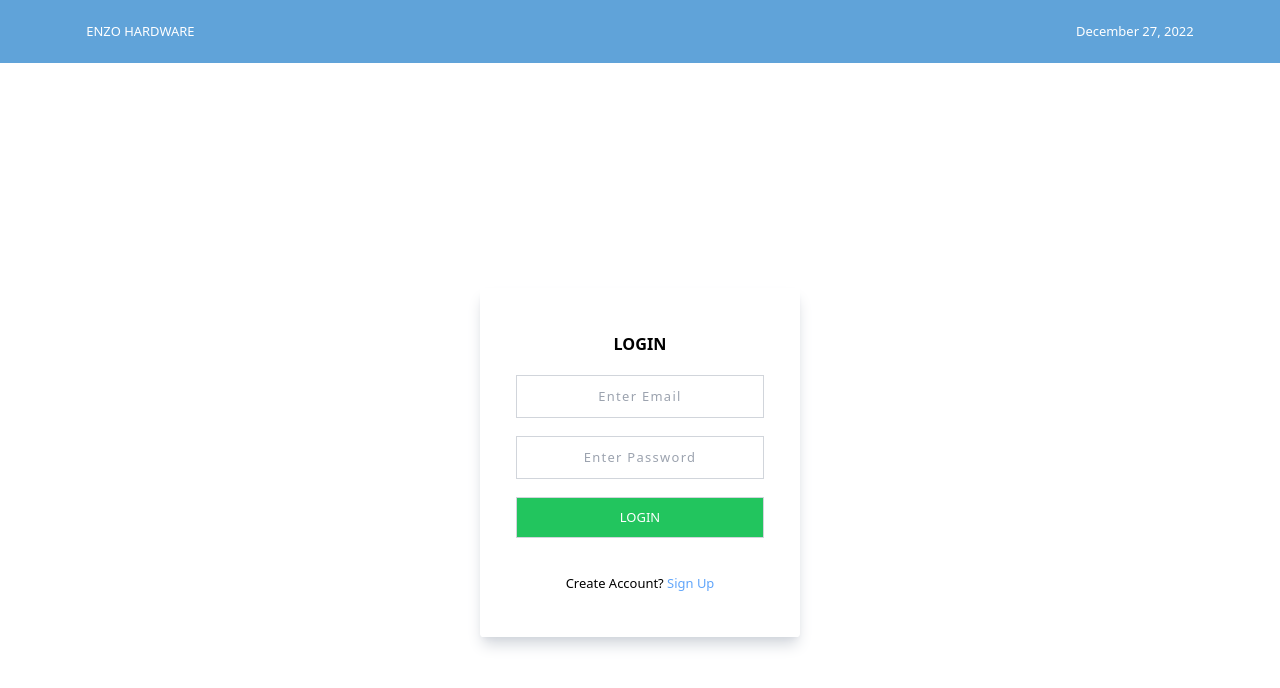
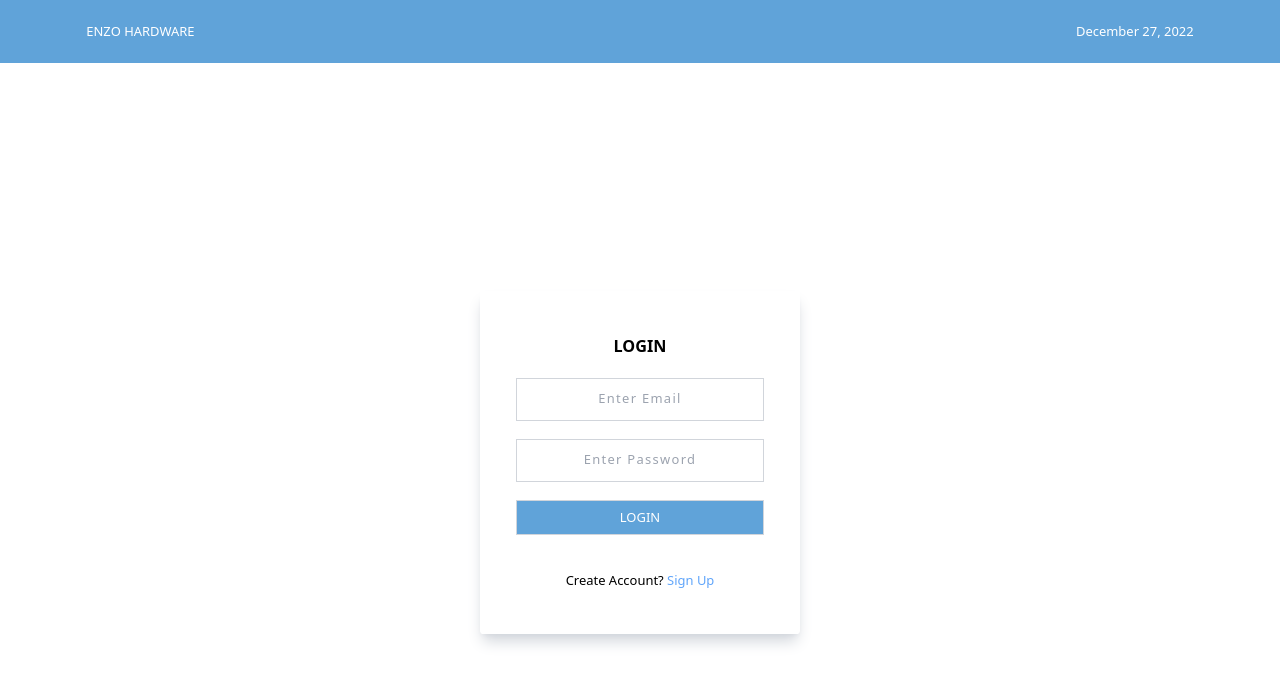
Before and after one commit to vonojastro/pos-hardware-web, a React (Create React App) app in the folder client/: page / in a window 1280 px wide. Shown: the top 688 px of the page. Built offline with nearby package versions, Linux system fonts and the light colour scheme.

Commit message:
development

```diff
--- a/client/src/page/Login/index.jsx
+++ b/client/src/page/Login/index.jsx
@@ -106,7 +106,7 @@ const Login = () => {
             className="tracking-widest py-3 border border-gray-300 normal-case text-center"
           />
           <button
-            className="border border-gray-300 p-2 w-full btn"
+            className="border text-white border-gray-300 p-2 w-full bg-[#60A3D9] hover:bg-white hover:text-black duration-300 ease-in-out"
             onClick={notify}
           >
             LOGIN
--- a/client/src/page/Login/styles.css
+++ b/client/src/page/Login/styles.css
@@ -5,7 +5,7 @@
     padding: 10px;
     position: relative;
     z-index: 1;
-    background-color: #22C55E;
+    background-color:#60A3D9;
     color: #fff;
   }
 
--- a/client/src/page/ProductList/index.jsx
+++ b/client/src/page/ProductList/index.jsx
@@ -241,12 +241,12 @@ const ProductList = () => {
                 <td>{product.stock === 0 ? 'Out of Stock' : product.stock.toLocaleString()}</td>
                 <td>{product.unit}</td>
                 <td>{product.storageLocation}</td>
-                <td>
+                {/* <td>
                   <TbListDetails
                     className="cursor-pointer"
                     onClick={() => handleDetails(product._id)}
                   />
-                </td>
+                </td> */}
                 <td>
                   <BiEdit
                     className="cursor-pointer"
```
